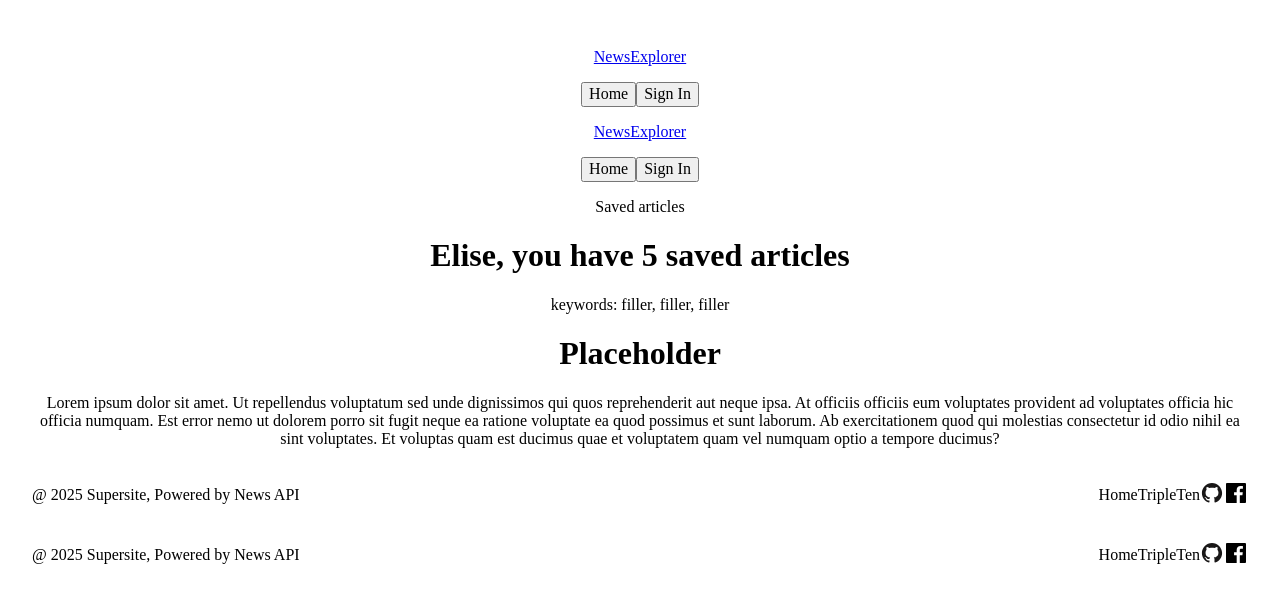
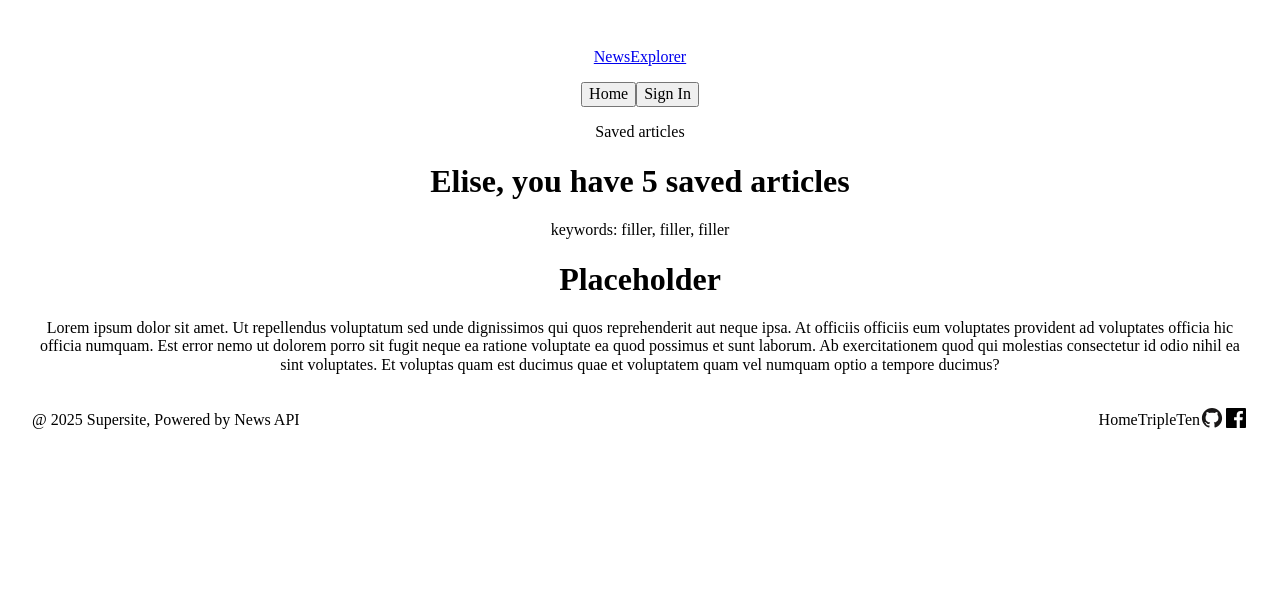
Before and after one commit to ttruedell/newsExplorer, a React (Vite) app: page /saved-news in a window 1280 px wide. Shown: the top 602 px of the page. Built offline with nearby package versions, Linux system fonts and the light colour scheme.

Commit message:
removing unecessary components from ArticleSection

```diff
--- a/src/components/ArticlesSection/ArticleSection.jsx
+++ b/src/components/ArticlesSection/ArticleSection.jsx
@@ -1,17 +1,13 @@
 import "./ArticleSection.css";
-import Header from "../Header/Header";
-import Footer from "../Footer/Footer";
 import NewsCard from "../NewsCard/NewsCard";
 
 function ArticleSection() {
   return (
     <main>
-      <Header />
       <p>Saved articles </p>
       <h1>Elise, you have 5 saved articles</h1>
       <span>keywords: filler, filler, filler</span>
       <NewsCard />
-      <Footer />
     </main>
   );
 }
```
